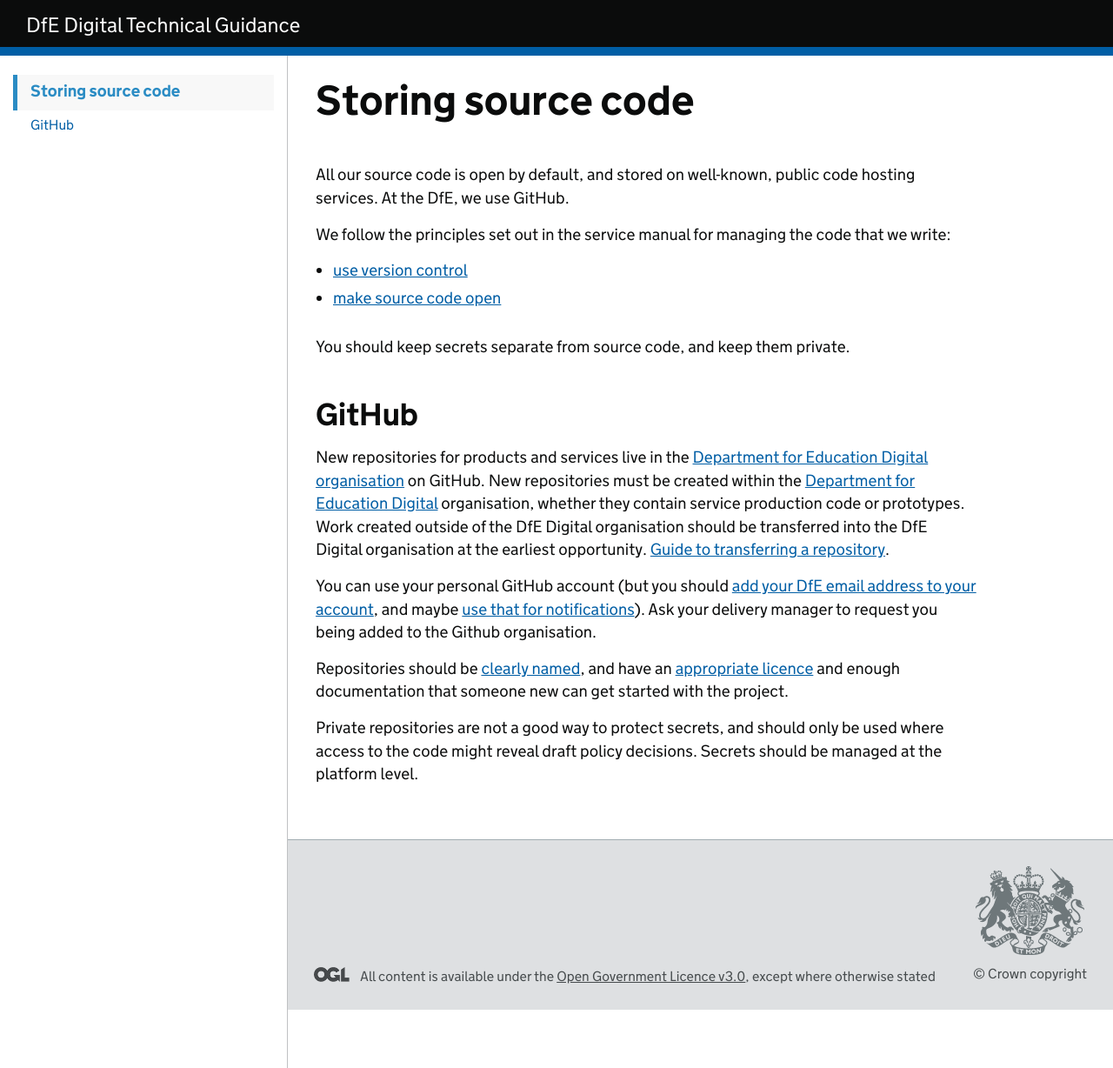
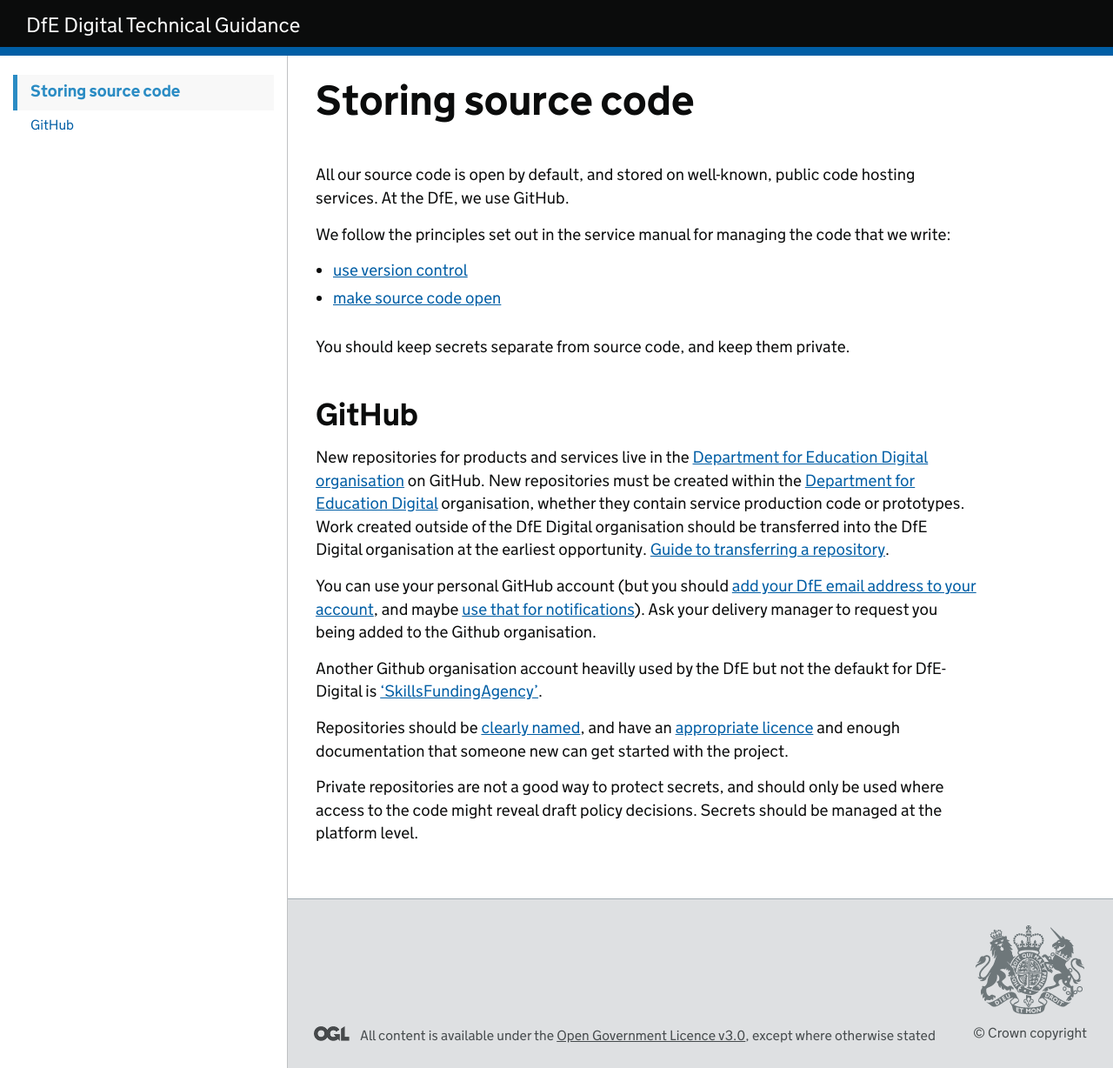
Before and after one commit to DFE-Digital/technical-guidance, a Jekyll site: the page built from standards/storing-source-code.md, in a window 1280 px wide. Shown: the whole page at 87% size. Built offline with Jekyll 4.4.1, drawn with Linux system fonts in a browser that asks for light colours; our own code applies the rules of GitHub Pages for plain Markdown files.

Commit message:
Add Github organisation reference
Adding reference to https://github.com/SkillsFundingAgency/ as another common source repo at DfE

```diff
--- a/standards/storing-source-code.md
+++ b/standards/storing-source-code.md
@@ -26,6 +26,8 @@ email address to your account](https://help.github.com/articles/adding-an-email-
 and maybe [use that for notifications](https://help.github.com/articles/managing-notification-emails-for-organizations/)).
 Ask your delivery manager to request you being added to the Github organisation.
 
+Another Github organisation account heavilly used by the DfE but not the defaukt for DfE-Digital is ['SkillsFundingAgency'](https://github.com/SkillsFundingAgency/).
+
 Repositories should be [clearly named]({{ '/standards/naming-things' | relative_url }}),
 and have an [appropriate licence]({{ '/standards/licencing-software-or-code' | relative_url }})
 and enough documentation that someone new can get started with the
```
Also changed, not shown: guides/default-technology-stack.md (+0 -2 lines).
